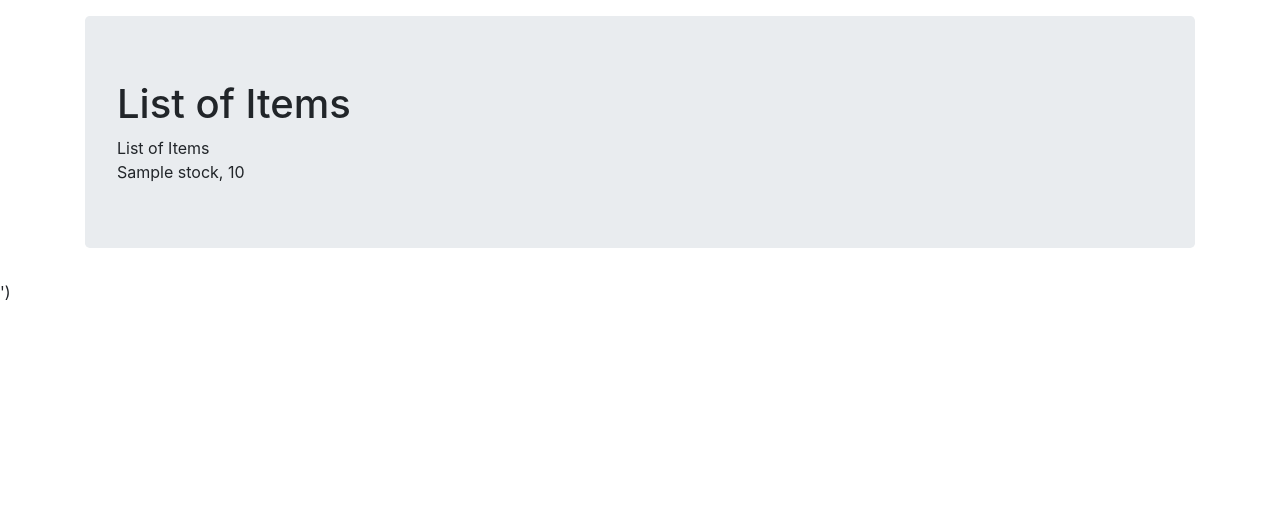
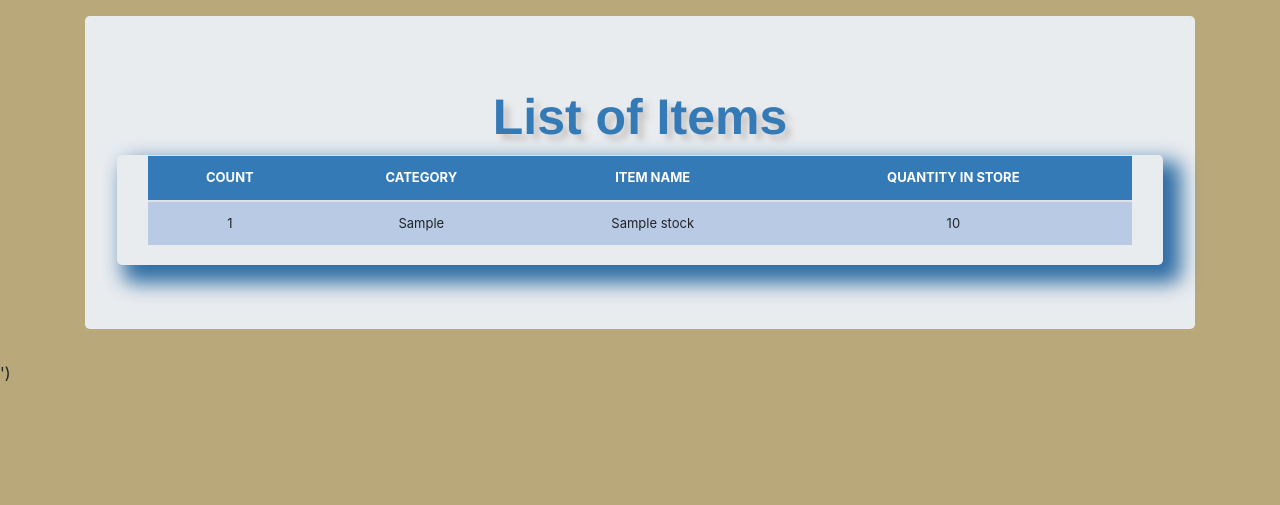
Before and after one commit to DEIVIDA/stock_management_system-django, a Django app: page /list_item/ in a window 1280 px wide. Shown: the part 56-561 px from the top of the page. Run offline with Django 4.2, Linux system fonts and the light colour scheme; tables that the repository leaves empty hold one stand-in row (values such as "Sample post"); some libraries are stand-ins or nearby versions.

Commit message:
Added style for list_items.html

```diff
--- a/stock_management_project/stock_management/static/css/stylesheet.css
+++ b/stock_management_project/stock_management/static/css/stylesheet.css
@@ -1,3 +1,45 @@
 body {
     background-color: rgb(185, 168, 122);
 }
+
+.table {
+    font-size: 13px;
+    text-align: center;
+    width: 95%;
+    margin: auto;
+    text-align: center;
+}
+
+.table tr:nth-child(odd) {
+    background: #B8CAE4
+}
+
+.table tr:nth-child(even) {
+    background: #dae5f4
+}
+
+th {
+    background-color: #337ab7;
+    color: white;
+}
+
+.display_table {
+    /* border-bottom-right-radius: 20px;
+    border-bottom-left-radius: 20px; */
+    border-radius: 5px;
+    padding-left: 5px;
+    padding-right: 5px;
+    padding-bottom: 20px;
+    box-shadow: 12px 12px 20px 6px #2e6da4;
+}
+
+.header {
+    font-family: helvetica;
+    color: #337ab7;
+    font-size: 50px;
+    text-align: center;
+    width: 100%;
+    text-shadow: 6px 6px 6px #c9c6c6;
+    display: block;
+    font-weight: bolder;
+}
--- a/stock_management_project/stock_management/templates/list_item.html
+++ b/stock_management_project/stock_management/templates/list_item.html
@@ -13,8 +13,9 @@
     <link rel="canonical" href="https://getbootstrap.com/docs/4.4/examples/navbar-fixed/" />
 
     <!-- Bootstrap core CSS -->
+    <link href="{% static 'css/bootstrap.min.css' %}" rel="stylesheet" />
     <link href="{% static 'css/stylesheet.css' %}" rel="stylesheet" />
-    <link href="{% static 'css/bootstrap.min.css' %}" rel="stylesheet" />
+
 
     <style>
       .bd-placeholder-img {
@@ -39,11 +40,27 @@
     {% include 'navbar.html' %}
     <main role="main" class="container">
       <div class="jumbotron">
-        <h1>{{ title }}</h1>
-        {{title}}<br>
-		{% for instance in queryset %}
-		{{instance.item_name}}, {{instance.quantity}}<br>
-		{% endfor %}
+        <div class="header">{{title}}</div>
+        <div class="display_table">
+          <table class='table'>
+            <thead>
+              <tr>
+                <th>COUNT</th>
+                <th>CATEGORY</th>
+                <th>ITEM NAME</th>
+                <th>QUANTITY IN STORE</th>
+              </tr>
+            </thead>
+          {% for instance in queryset %}
+              <tr>
+                <td>{{forloop.counter}}</td>
+                <td>{{instance.category}}</td>
+                <td>{{instance.item_name}}</td>
+                <td>{{instance.quantity}}</td>
+              </tr>
+          {% endfor %}
+          </table>
+        </div><!--End of display table-->
       </div>
     </main>
     <script src="https://code.jquery.com/jquery-3.4.1.slim.min.js" integrity="sha384-J6qa4849blE2+poT4WnyKhv5vZF5SrPo0iEjwBvKU7imGFAV0wwj1yYfoRSJoZ+n" crossorigin="anonymous"></script>
```
